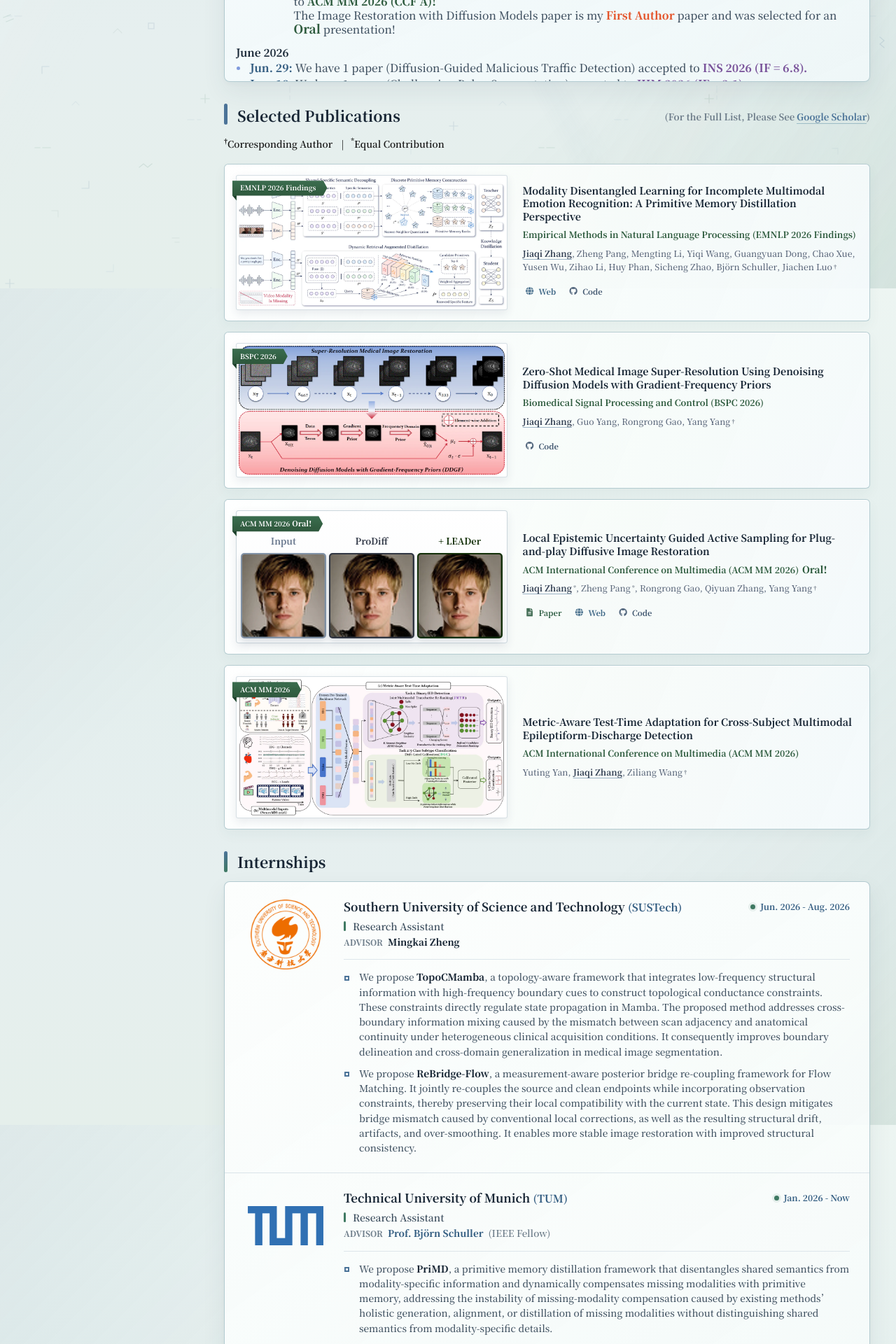
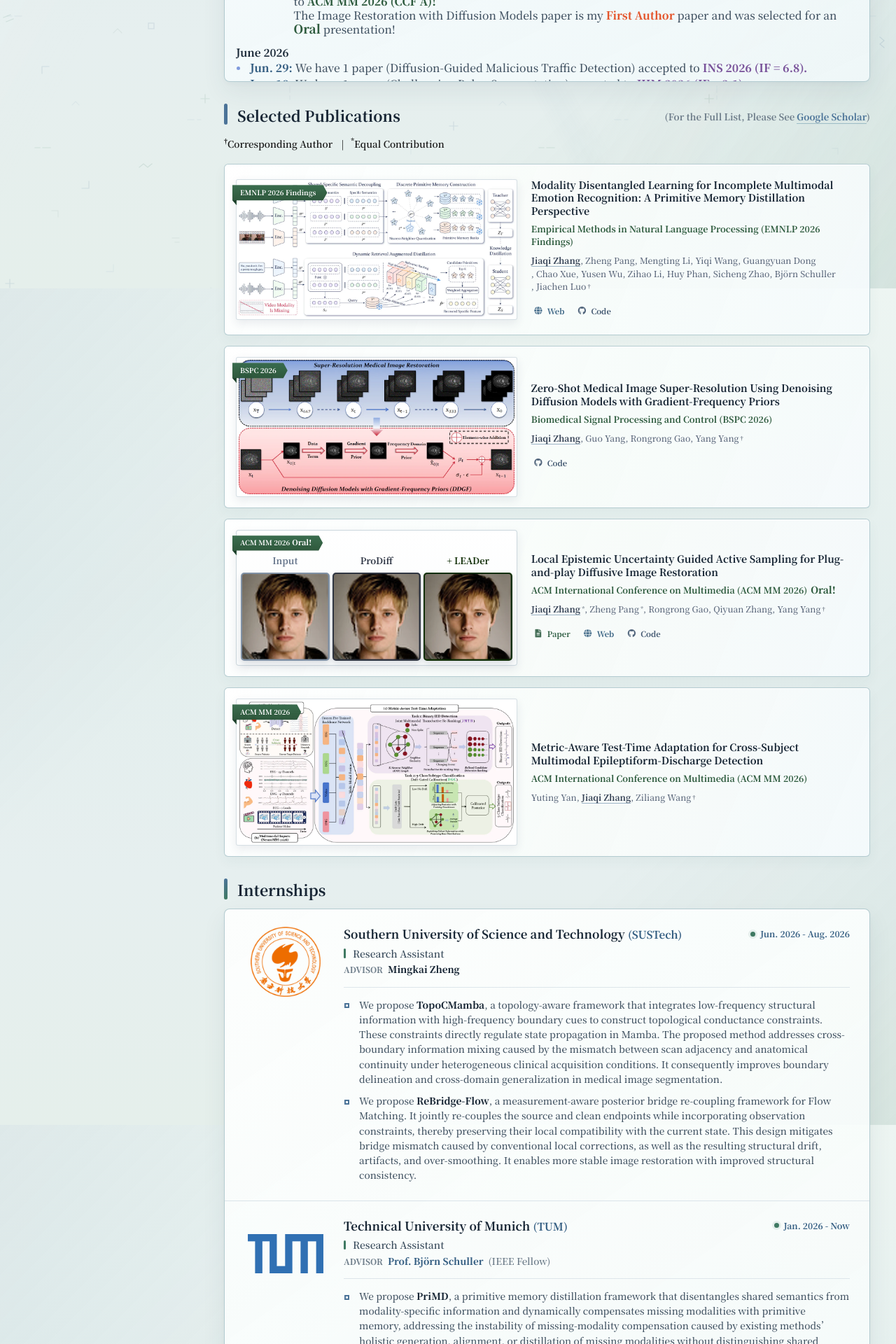
Before and after one commit to JiaqiZhang-Sengoku/JiaqiZhang-Sengoku.github.io, a Jekyll site: the page built from _pages/about.md, in a window 1280 px wide. Shown: the part 783-2703 px from the top of the page at 70% size. Built offline with Jekyll 4.4.1, drawn with Linux system fonts in a browser that asks for light colours; some web fonts are replaced; comment, search, counter and statistics services are not loaded.

Commit message:
20260707

```diff
--- a/assets/css/main.scss
+++ b/assets/css/main.scss
@@ -1562,8 +1562,8 @@ body > #main > .sidebar.sticky {
 .paper-box {
     position: relative;
     display: grid !important;
-    grid-template-columns: minmax(340px, 43.6%) minmax(0, 1fr) !important;
-    gap: 20px !important;
+    grid-template-columns: minmax(350px, 45.2%) minmax(0, 1fr) !important;
+    gap: 18px !important;
     align-items: center !important;
     min-height: 0;
     margin: 0 !important;
@@ -3101,8 +3101,8 @@ body > #main > .sidebar.sticky {
     }
 
     .paper-box {
-        grid-template-columns: minmax(300px, 41.8%) minmax(0, 1fr) !important;
-        gap: 16px !important;
+        grid-template-columns: minmax(310px, 43.8%) minmax(0, 1fr) !important;
+        gap: 15px !important;
         padding: 14px 15px !important;
     }
 
@@ -3449,7 +3449,11 @@ body > #main > .sidebar.sticky {
     }
 
     .paper-box-image {
+        width: calc(100% + 8px) !important;
+        max-width: calc(100% + 8px) !important;
         min-height: 0;
+        margin-right: -4px;
+        margin-left: -4px;
         aspect-ratio: auto;
         padding: 0;
         border-right: 0 !important;
@@ -3459,7 +3463,7 @@ body > #main > .sidebar.sticky {
 
     .paper-box-image > div {
         min-height: 0;
-        padding: 3px;
+        padding: 2px;
         border-radius: 3px;
     }
 
```
